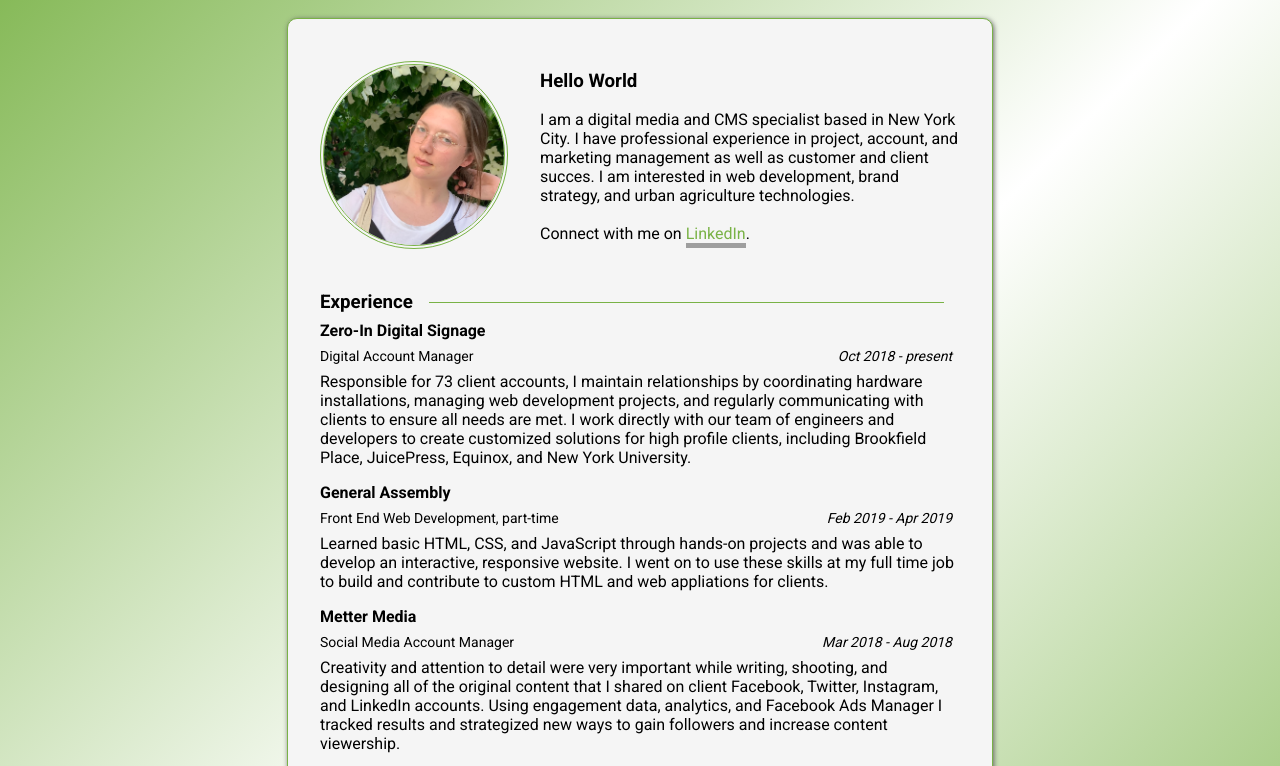
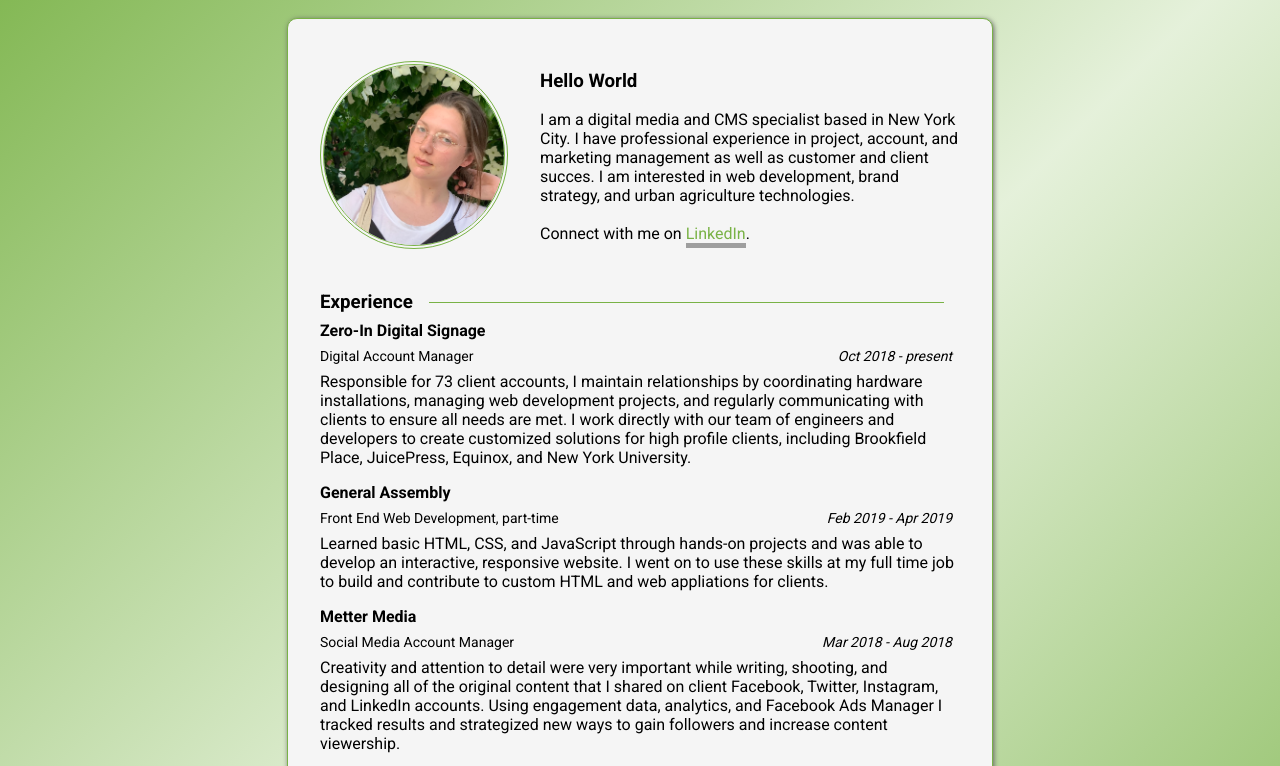
Before and after one commit to annayensietopping/ayt-site, a website built with Parcel: page index.html in a window 1280 px wide. Shown: the part 138-904 px from the top of the page. Built offline with nearby package versions, Linux system fonts and the light colour scheme; grey boxes are pictures that could not be loaded.

Commit message:
color tweak, replaced white

```diff
--- a/src/styles.css
+++ b/src/styles.css
@@ -3,7 +3,7 @@
 }
 
 body {
-  background: linear-gradient(-45deg, #79b246, #ffffff, #79b246);
+  background: linear-gradient(-45deg, #79b246, hsla(92, 44%, 90%, 1), #79b246);
   background-size: 100% 100%;
   padding: 0 16px;
   padding-bottom: 32px;
```
